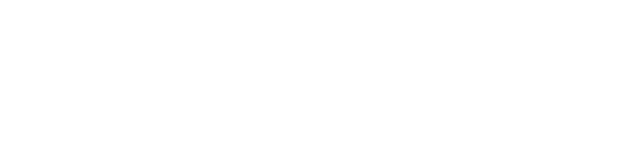
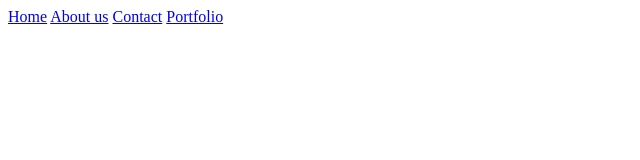
Before and after one commit to Ali-Bin-Shoaib/bootcamp-day-6-exercise-1, a plain HTML site: page about.html in a window 1280 px wide. Shown: the whole page, without its empty margins (0-640 px from the left). Drawn offline with Linux system fonts and the light colour scheme.

Commit message:
Linking each page with the other.

```diff
--- a/about.html
+++ b/about.html
@@ -0,0 +1,14 @@
+<!DOCTYPE html>
+<html lang="en">
+	<head>
+		<meta charset="UTF-8" />
+		<meta name="viewport" content="width=device-width, initial-scale=1.0" />
+		<title>about</title>
+	</head>
+	<body>
+		<a href="index.html">Home</a>
+		<a href="about.html">About us</a>
+		<a href="contact.html">Contact</a>
+		<a href="portfolio.html">Portfolio</a>
+	</body>
+</html>
--- a/index.html
+++ b/index.html
@@ -5,9 +5,15 @@
 		<meta name="viewport" content="width=device-width, initial-scale=1.0" />
 		<title>Bootcamp Day 6 -HTML 5 Day 1</title>
 		<link rel="stylesheet" href="assets/css/style.css" />
-		<link rel="stylesheet" href="assets/js/script.js" />
+		<link href="assets/js/script.js" />
 	</head>
 	<body>
+		<nav>
+			<a href="index.html">Home</a>
+			<a href="about.html">About us</a>
+			<a href="contact.html">Contact</a>
+			<a href="portfolio.html">Portfolio</a>
+		</nav>
 		<main>
 			<h1>Hello Bootcamp</h1>
 		</main>
```
Also changed, not shown: contact.html (+14 -0 lines), portfolio.html (+14 -0 lines).
